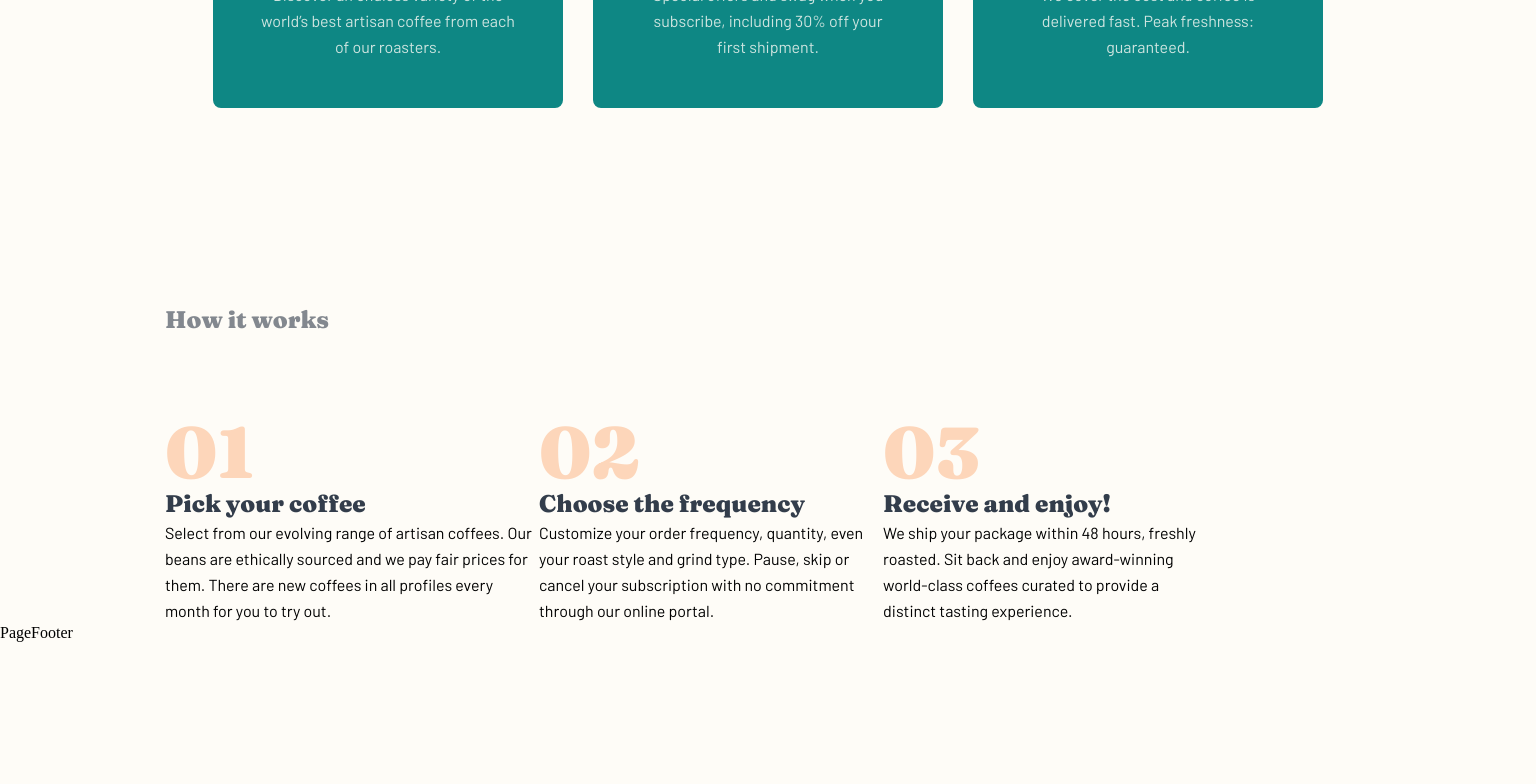
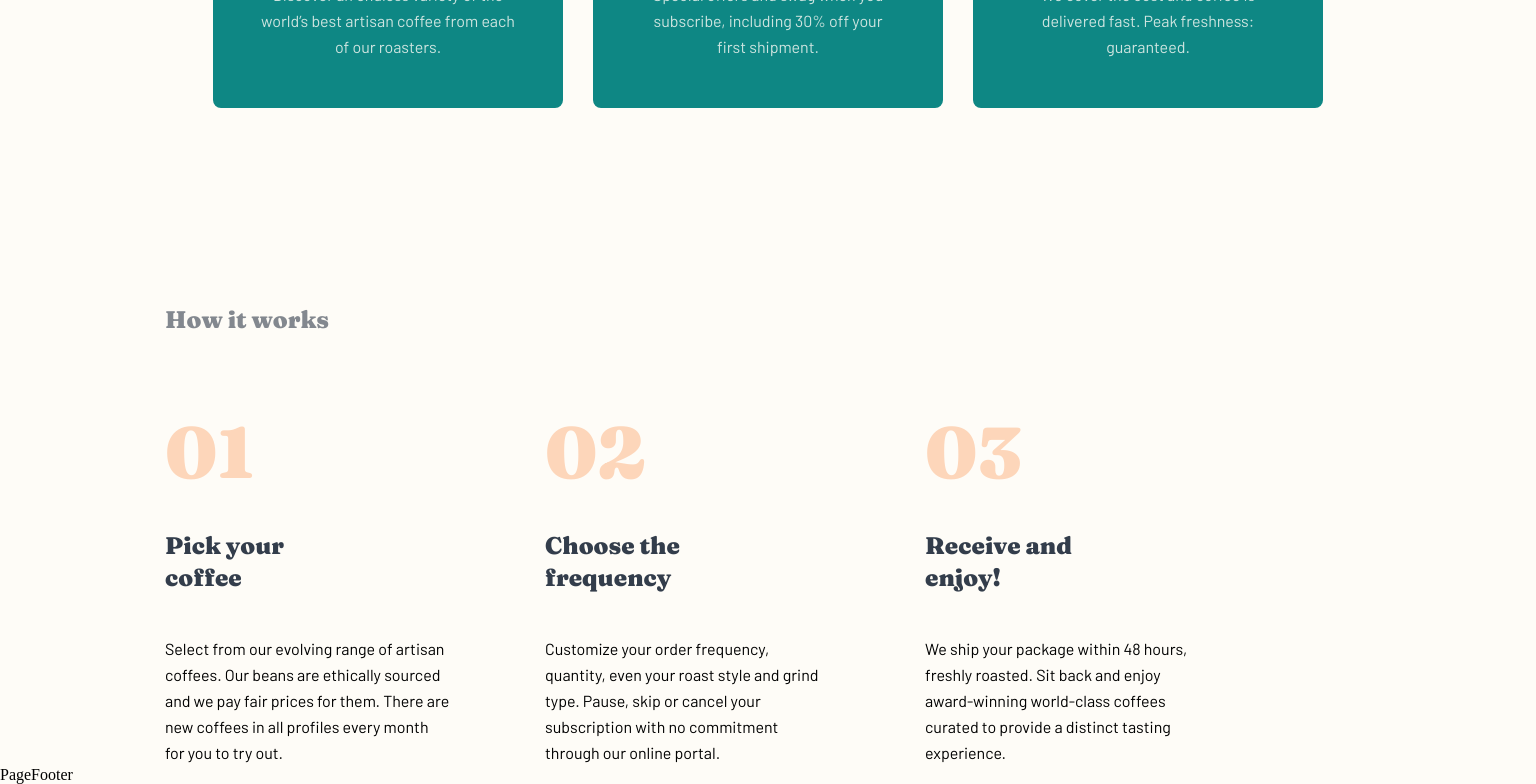
Before and after one commit to Marjolein-Kasman-de-Jong/coffeeroasters, a React (Vite) app: page / in a window 1536 px wide. Shown: the part 2122-2906 px from the top of the page. Before the commit the page ends 2764 px from the top, so only its background shows below. Built offline with nearby package versions, Linux system fonts and the light colour scheme.

Commit message:
Style cards

```diff
--- a/src/components/card/card.css
+++ b/src/components/card/card.css
@@ -155,3 +155,58 @@
 }
 
 /* Business process step cards */
+
+.card.step {
+    width: 100%;
+    max-width: 327px;
+    display: flex;
+    flex-direction: column;
+    gap: 24px;
+}
+
+@media screen and (min-width: 768px) {
+    .card.step {
+        max-width: 223px;
+        gap: 42px;
+    }
+}
+
+@media screen and (min-width: 1440px) {
+    .card.step {
+        max-width: 285px;
+        margin: 0;
+        flex-direction: column;
+    }
+}
+
+.card.step div {
+    display: flex;
+    flex-direction: column;
+    align-items: center;
+    gap: 24px;
+}
+
+@media screen and (min-width: 768px) {
+    .card.step div {
+        align-items: flex-start;
+        gap: 38px;
+    }
+}
+
+@media screen and (min-width: 1440px) {
+    .card.step div {
+        gap: 42px;
+    }
+}
+
+@media screen and (min-width: 768px) {
+    .card.step .text-wrapper .heading-4 {
+        max-width: 175px;
+    }
+}
+
+@media screen and (min-width: 1440px) {
+    .card.step .text-wrapper .heading-4 {
+        height: unset;
+    }
+}
--- a/src/sections/business-process/business-process.css
+++ b/src/sections/business-process/business-process.css
@@ -25,17 +25,21 @@
     display: flex;
     flex-direction: column;
     align-items: center;
+    gap: 56px;
 }
 
 @media screen and (min-width: 768px) {
     .business-process .cards-wrapper {
         margin-top: 48px;
         flex-direction: row;
+        align-items: unset;
+        gap: 10px;
     }
 }
 
 @media screen and (min-width: 1440px) {
     .business-process .cards-wrapper {
         margin-top: 80px;
+        gap: 95px;
     }
 }
```
